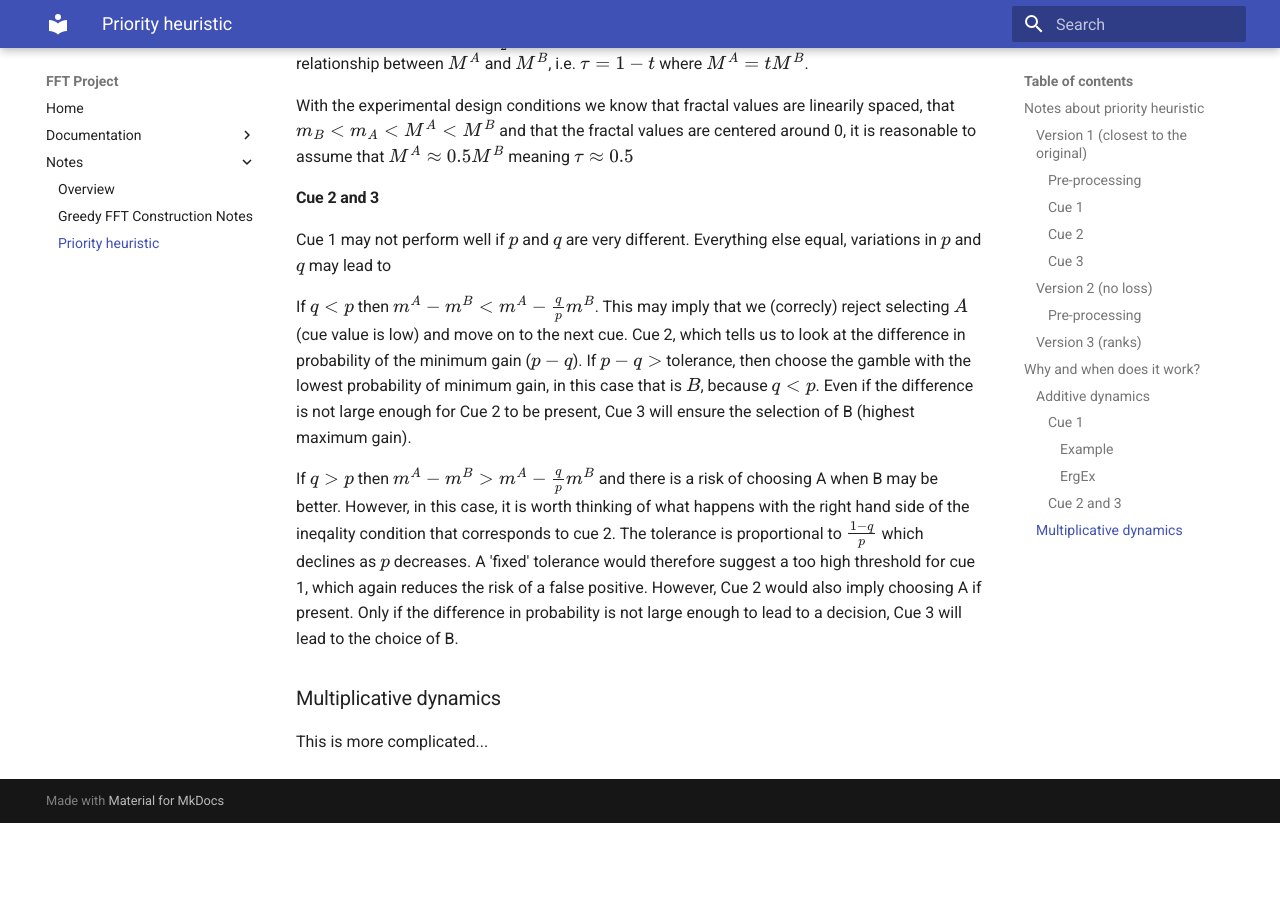
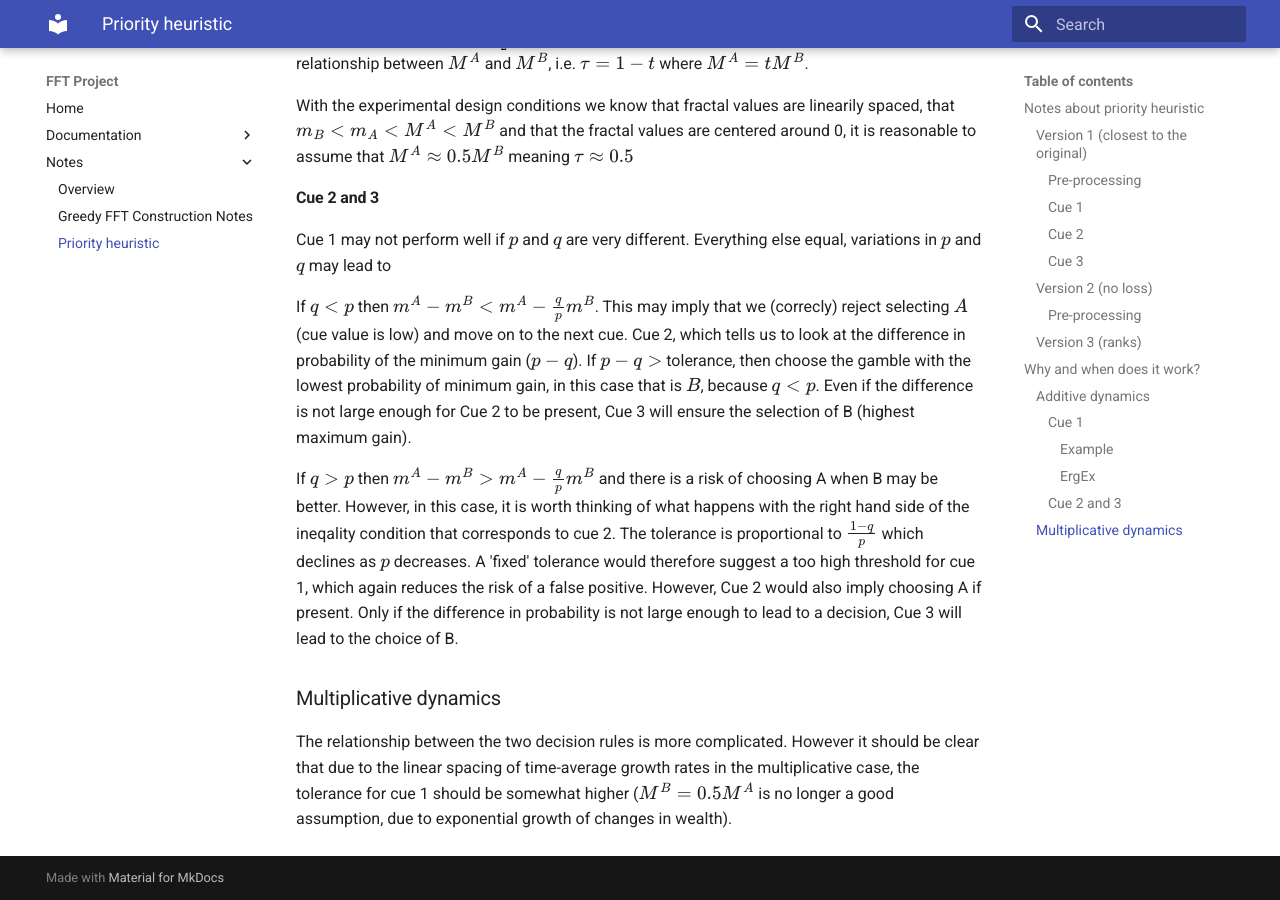
Before and after one commit to LMLhub/FFT-project, an MkDocs documentation site: the page built from docs/notes/priority.md, in a window 1280 px wide and 900 px high, scrolled down 4783 px. Built offline with MkDocs 1.6.1 and Material for MkDocs 9.7.7, drawn with Linux system fonts in a browser that asks for light colours; before the commit the page ends 5606 px from its top, so only the background shows below that.

Commit message:
updated notes on the priority heuristic

```diff
--- a/docs/notes/priority.md
+++ b/docs/notes/priority.md
@@ -204,4 +204,4 @@ If $q>p$ then $m^A-m^B > m^A - \frac{q}{p} m^B$ and there is a risk of choosing
 However, in this case, it is worth thinking of what happens with the right hand side of the ineqality condition that corresponds to cue 2. The tolerance is proportional to $\frac{1-q}{p}$ which declines as $p$ decreases. A 'fixed' tolerance would therefore suggest a too high threshold for cue 1, which again reduces the risk of a false positive. However, Cue 2 would also imply choosing A if present. Only if the difference in probability is not large enough to lead to a decision, Cue 3 will lead to the choice of B.
 
 ### Multiplicative dynamics
-This is more complicated...
+The relationship between the two decision rules is more complicated. However it should be clear that due to the linear spacing of time-average growth rates in the multiplicative case, the tolerance for cue 1 should be somewhat higher ($M^B = 0.5 M^A$ is no longer a good assumption, due to exponential growth of changes in wealth).
```
